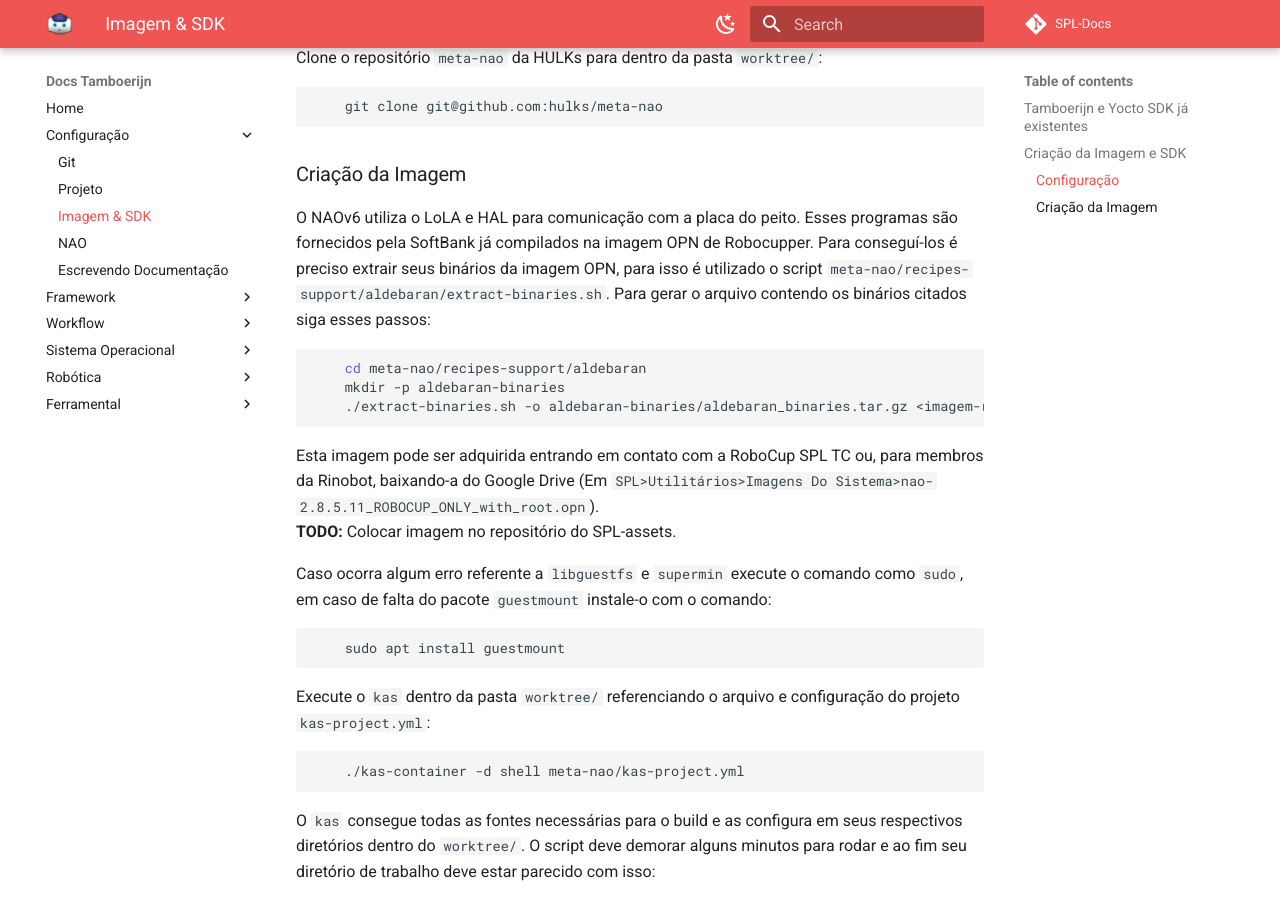
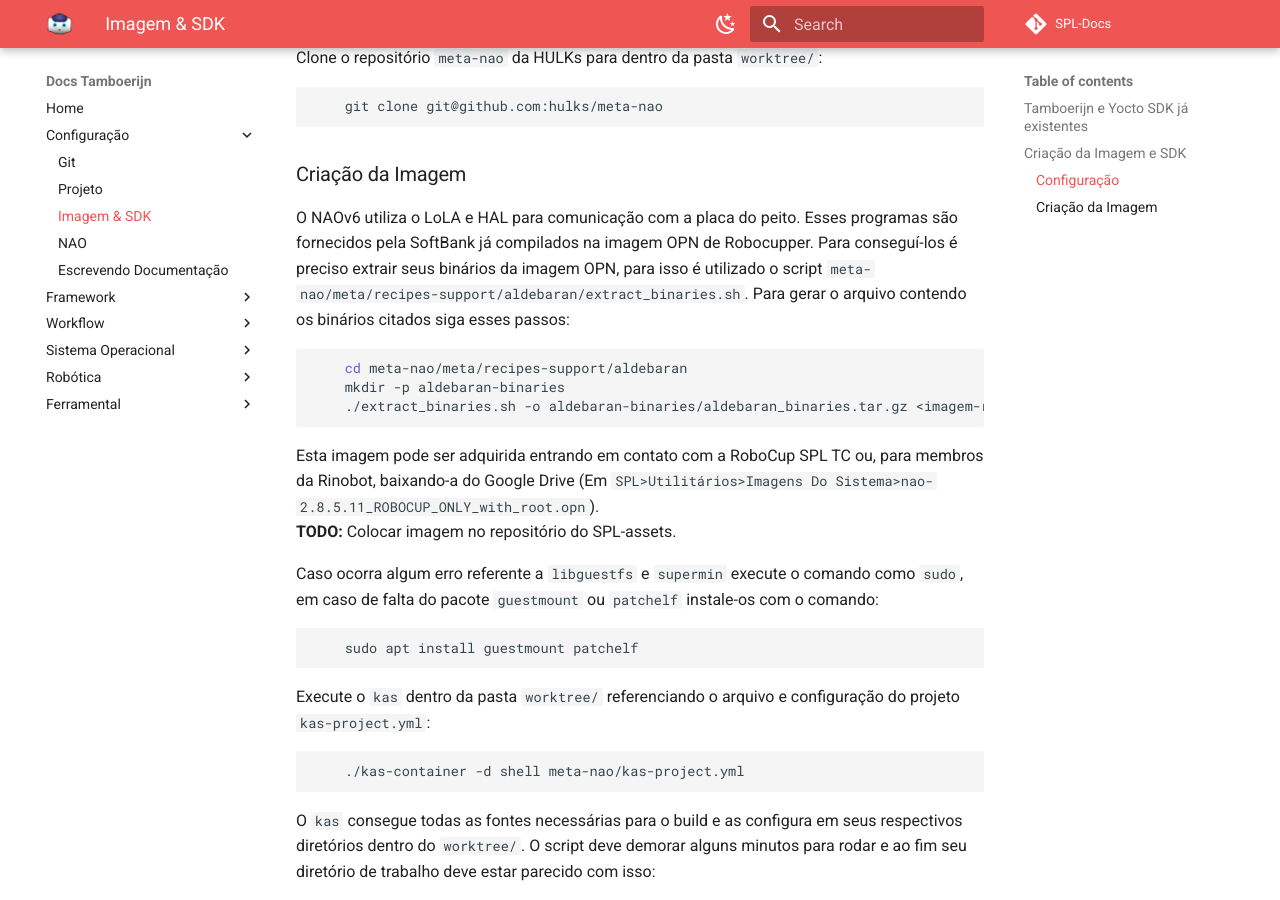
Before and after one commit to rinobot-team/SPL-Docs, an MkDocs documentation site: the page built from docs/config-projeto/imagem-sdk.md, in a window 1280 px wide and 900 px high, scrolled down 1527 px. Built offline with MkDocs 1.6.1 and Material for MkDocs 9.7.7, drawn with Linux system fonts in a browser that asks for light colours; comment, search, counter and statistics services are not loaded.

Commit message:
Complementa e arruma erros na secao de imagem e SDK

````diff
--- a/docs/config-projeto/imagem-sdk.md
+++ b/docs/config-projeto/imagem-sdk.md
@@ -49,21 +49,21 @@ Clone o repositório `meta-nao` da HULKs para dentro da pasta `worktree/`:
 
 ### Criação da Imagem
 
-O NAOv6 utiliza o LoLA e HAL para comunicação com a placa do peito. Esses programas são fornecidos pela SoftBank já compilados na imagem OPN de Robocupper. Para conseguí-los é preciso extrair seus binários da imagem OPN, para isso é utilizado o script `meta-nao/recipes-support/aldebaran/extract-binaries.sh`. Para gerar o arquivo contendo os binários citados siga esses passos:
+O NAOv6 utiliza o LoLA e HAL para comunicação com a placa do peito. Esses programas são fornecidos pela SoftBank já compilados na imagem OPN de Robocupper. Para conseguí-los é preciso extrair seus binários da imagem OPN, para isso é utilizado o script `meta-nao/meta/recipes-support/aldebaran/extract_binaries.sh`. Para gerar o arquivo contendo os binários citados siga esses passos:
 
 ```bash
-    cd meta-nao/recipes-support/aldebaran
+    cd meta-nao/meta/recipes-support/aldebaran
     mkdir -p aldebaran-binaries
-    ./extract-binaries.sh -o aldebaran-binaries/aldebaran_binaries.tar.gz <imagem-robocupper.opn>
+    ./extract_binaries.sh -o aldebaran-binaries/aldebaran_binaries.tar.gz <imagem-robocupper.opn>
 ```
 
 Esta imagem pode ser adquirida entrando em contato com a RoboCup SPL TC ou, para membros da Rinobot, baixando-a do Google Drive (Em `SPL>Utilitários>Imagens Do Sistema>nao-2.8.5.11_ROBOCUP_ONLY_with_root.opn`).
 **TODO:** Colocar imagem no repositório do SPL-assets.
 
-Caso ocorra algum erro referente a `libguestfs` e `supermin` execute o comando como `sudo`, em caso de falta do pacote `guestmount` instale-o com o comando:
+Caso ocorra algum erro referente a `libguestfs` e `supermin` execute o comando como `sudo`, em caso de falta do pacote `guestmount` ou `patchelf` instale-os com o comando:
 
 ```bash
-    sudo apt install guestmount
+    sudo apt install guestmount patchelf
 ```
 
 Execute o `kas` dentro da pasta `worktree/` referenciando o arquivo e configuração do projeto `kas-project.yml`:
````
